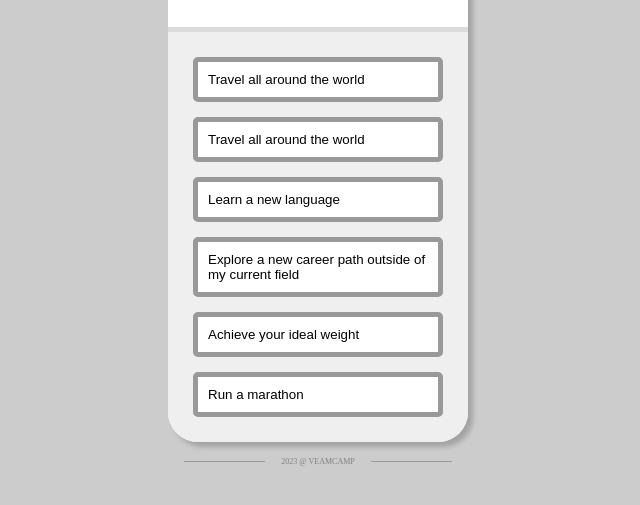
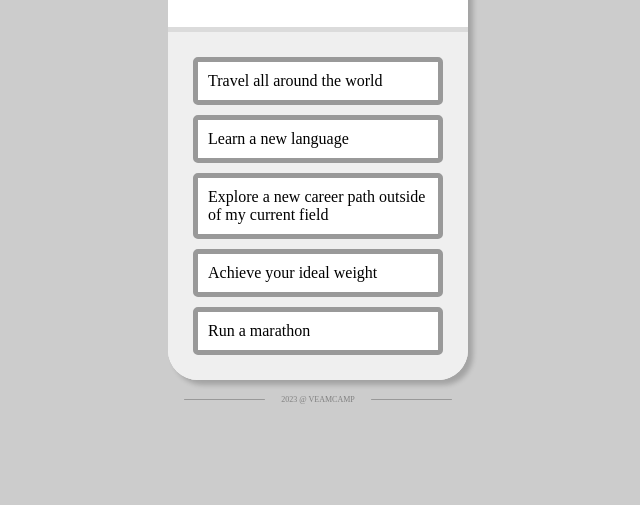
Before and after one commit to peanut-lover/css-coding-kata, a plain HTML site: page bucketlist/index.html in a window 1280 px wide. Shown: the part 207-712 px from the top of the page, without its empty margins (322-962 px from the left). Drawn offline with Linux system fonts and the light colour scheme.

Commit message:
Change button to a tag

```diff
--- a/bucketlist/index.html
+++ b/bucketlist/index.html
@@ -11,26 +11,15 @@
           <h1 class="box-title">My Ultimate Experience List</h1>
         </div>
         <ul class="box-contents">
-          <li class="box-item-wrapper">
-            <button class="box-item">Travel all around the world</button>
-          </li>
-          <li class="box-item-wrapper">
-            <button class="box-item">Travel all around the world</button>
-          </li>
-          <li class="box-item-wrapper">
-            <button class="box-item">Learn a new language</button>
-          </li>
-          <li class="box-item-wrapper">
-            <button class="box-item">
-              Explore a new career path outside of my current field
-            </button>
-          </li>
-          <li class="box-item-wrapper">
-            <button class="box-item">Achieve your ideal weight</button>
-          </li>
-          <li class="box-item-wrapper">
-            <button class="box-item">Run a marathon</button>
-          </li>
+          <!-- <li class="box-item-wrapper"> -->
+          <a class="box-item" href="/">Travel all around the world</a>
+          <!-- </li> -->
+          <a class="box-item" href="/">Learn a new language</a>
+          <a class="box-item" href="/">
+            Explore a new career path outside of my current field
+          </a>
+          <a class="box-item" href="/">Achieve your ideal weight</a>
+          <a class="box-item" href="/">Run a marathon</a>
         </ul>
       </div>
       <footer class="footer">
--- a/bucketlist/style.css
+++ b/bucketlist/style.css
@@ -47,9 +47,9 @@ body {
 }
 
 .box-header::before {
+  /* Help) content를 지정안하고 line-height를 얻을 수 있을까요? */
   content: ".";
   color: transparent;
-
   font-size: inherit;
   position: absolute;
   display: inline-block;
@@ -70,34 +70,32 @@ body {
   padding: 25px;
 }
 
-.box-item-wrapper {
+.box-item {
+  outline: unset;
+  color: inherit;
+  background-color: white;
+  padding: 10px;
+  text-align: left;
+  display: block;
   width: auto;
-  margin-bottom: 15px;
-
   border: 5px solid #999;
   border-radius: 5px;
+  text-decoration: none;
+  margin-bottom: 10px;
 }
 
-.box-item-wrapper:last-child {
+.box-item:last-child {
   margin-bottom: 0px;
 }
 
-/* 호환성 고려하면 별로인 방법 */
-.box-item-wrapper:focus-within {
-  margin-right: -10px;
-  margin-left: -10px;
-  box-shadow: 5px 5px 3px rgba(0, 0, 0, 0.2);
+.box-item:focus {
   border-color: var(--blue-color);
   color: var(--blue-color);
-}
-
-.box-item {
-  color: inherit;
-  background-color: white;
-  padding: 10px;
-  outline: unset;
-  text-align: left;
-  width: 100%;
+  box-shadow: 5px 5px 3px rgba(0, 0, 0, 0.2);
+  margin-left: -10px;
+  margin-right: -10px;
+  border-radius: 5px;
+  font-weight: 700;
 }
 
 .footer {
```
